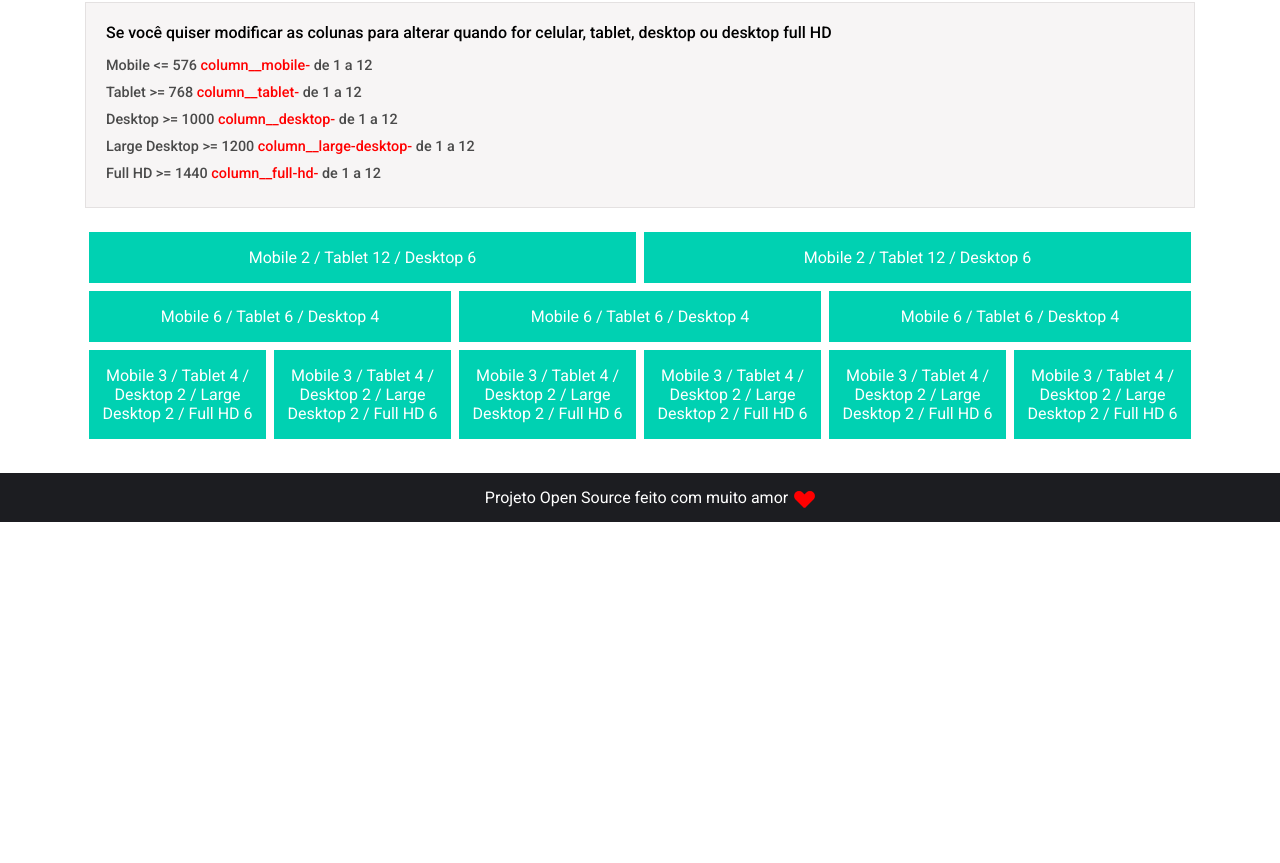
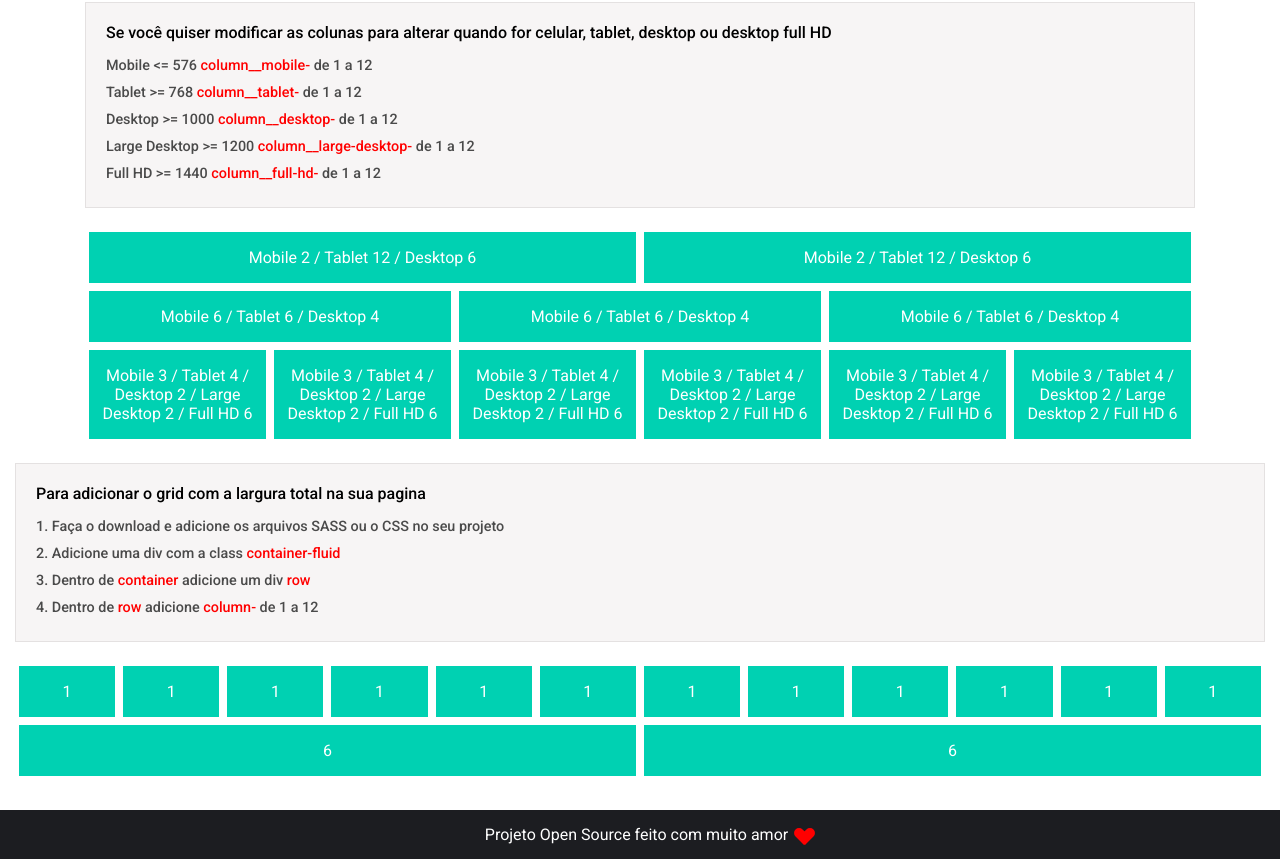
Before and after one commit to hjdesigner/simple-grid-css, a website: page src/index.html in a window 1280 px wide. Shown: the part 946-1809 px from the top of the page. Before the commit the page ends 1472 px from the top, so only its background shows below. Drawn offline with Linux system fonts and the light colour scheme.

Commit message:
Add funcition to container fluid

```diff
--- a/src/index.html
+++ b/src/index.html
@@ -146,6 +146,37 @@
   </div>
  </section>
 
+
+
+ <section class="container-fluid">
+  <div class="text-information column-12">
+    <h2>Para adicionar o grid com a largura total na sua pagina</h2>
+    <p>1. Faça o download e adicione os arquivos SASS ou o CSS no seu projeto</p>
+    <p>2. Adicione uma div com a class <span class="code-css">container-fluid</span></p>
+    <p>3. Dentro de <span class="code-css">container</span> adicione um div <span class="code-css">row</span></p>
+    <p>4. Dentro de <span class="code-css">row</span> adicione <span class="code-css">column-</span> de 1 a 12</p>
+   </div>
+  </div>
+  <div class="row">
+   <div class="column-1 column__mob-6"><span>1</span></div>
+   <div class="column-1 column__mob-6"><span>1</span></div>
+   <div class="column-1"><span>1</span></div>
+   <div class="column-1"><span>1</span></div>
+   <div class="column-1"><span>1</span></div>
+   <div class="column-1"><span>1</span></div>
+   <div class="column-1"><span>1</span></div>
+   <div class="column-1"><span>1</span></div>
+   <div class="column-1"><span>1</span></div>
+   <div class="column-1"><span>1</span></div>
+   <div class="column-1"><span>1</span></div>
+   <div class="column-1"><span>1</span></div>
+  </div>
+  <div class="row">
+   <div class="column-6"><span>6</span></div>
+   <div class="column-6"><span>6</span></div>
+  </div>
+ </section>
+
  <footer>
   <div class="container">
    <p>Projeto Open Source feito com muito amor <span class="heart"></span></p>
--- a/src/sass/grid.scss
+++ b/src/sass/grid.scss
@@ -6,6 +6,12 @@
 .row{
  @include border-box;
  @extend %clearfix;
+}
+.container-fluid{
+  padding-right: 15px;
+  padding-left: 15px;
+  margin-right: auto;
+  margin-left: auto;
 }
 .row {
   width: 100%;
```
Also changed, not shown: src/css/grid.css, 2 other files.
